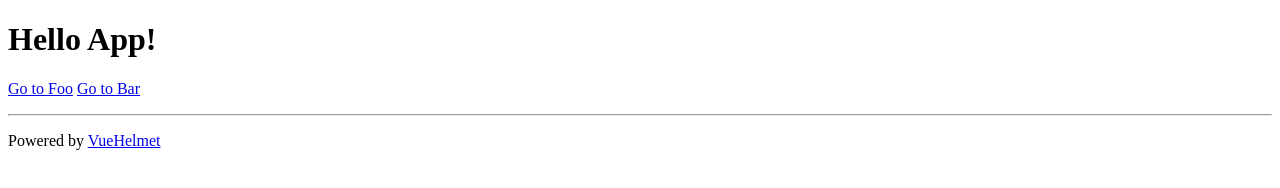
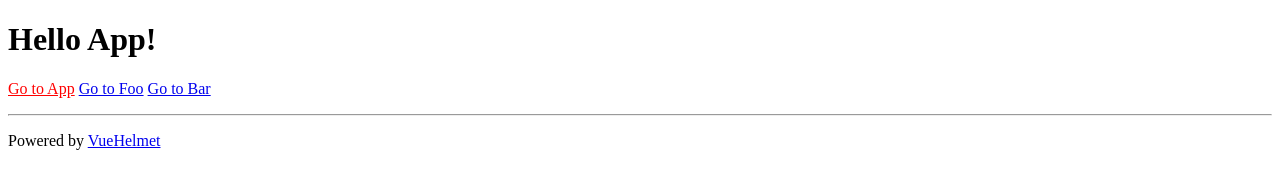
Before and after one commit to miaolz123/vue-helmet, a plain HTML site: page index.html in a window 1280 px wide. Drawn offline with Linux system fonts and the light colour scheme.

Commit message:
test save

```diff
--- a/index.html
+++ b/index.html
@@ -16,6 +16,7 @@
   <vue-helmet title="App" />
   <h1>Hello App!</h1>
   <p>
+    <a v-link="{ path: '/' }">Go to App</a>
     <a v-link="{ path: '/foo' }">Go to Foo</a>
     <a v-link="{ path: '/bar' }">Go to Bar</a>
   </p>
@@ -39,6 +40,9 @@
 
     Vue.use(VueHelmet);
     router.map({
+      "/": {
+        component: App
+      },
       "/foo": {
         component: Foo
       },
```
